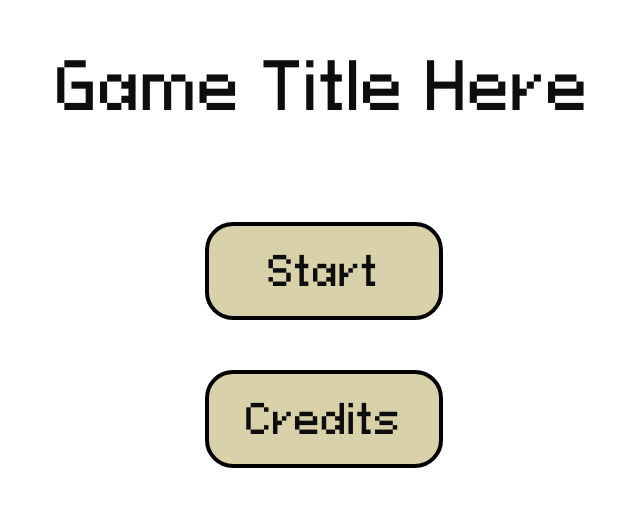
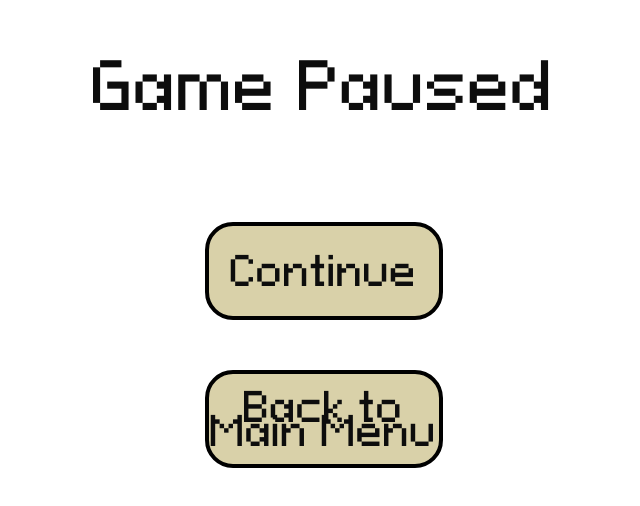
Before and after one commit to realKfiros/cheating-with-a-mimic, a React (Vite) app: page / in a window 1280 px wide. Shown: the part 130-636 px from the top of the page, without its empty margins (316-956 px from the left). Built offline with nearby package versions, Linux system fonts and the light colour scheme.

Commit message:
"universal" menu style

```diff
--- a/src/App.tsx
+++ b/src/App.tsx
@@ -7,19 +7,20 @@ import { AppContext, StoreProps } from "./store";
 import { GameContext, GameStore } from "./stores/game_store";
 import GameView from "./components/game_view";
 import {Dialog} from "./components/dialog";
+import ButcherMenu from "./components/Menus/ButcherMenu";
+import PauseMenu from "./components/Menus/PauseMenu";
 
 const App = observer(() => {
-  const store: any = useContext(AppContext);
-  const { count }: any = store;
-
   return (
     <div className="App">
       <div className="GameCanvas" style={{ height: "100%", width: "100%" }}>
         <div className="BackgroundTexture"></div>
         <div className="ForegroundElements">
-          <MainMenu />
+          {/*<MainMenu />*/}
+          {/*<ButcherMenu />*/}
+          <PauseMenu />
           <GameContext.Provider value={new GameStore()}>
-            <GameView></GameView>
+            <GameView />
           </GameContext.Provider>
         </div>
       </div>
--- a/src/components/Menus/MainMenu.tsx
+++ b/src/components/Menus/MainMenu.tsx
@@ -2,29 +2,13 @@ import React, {useContext} from 'react';
 import {css} from "@emotion/react";
 import MenuButton from '../menu_button';
 import {AppContext} from "../../store";
-
-const styleMainMenu = css`
-	display: flex;
-	flex-direction: column;
-	color: #0D0D0D;
-	justify-content: center;
-	align-items: center;
-
-	> * {
-		margin: 25px auto;
-	}
-
-	.title {
-		font-size: 64px;
-		margin-bottom: 100px;
-	}
-`;
+import {menu} from "../../styles";
 
 const MainMenu = () =>
 {
 	const {openDialog}: any = useContext(AppContext);
 
-	return <div css={styleMainMenu}>
+	return <div css={menu}>
 		<div className="title">Game Title Here</div>
 		<MenuButton text="Start" onClick={() => window.alert('wow')}/>
 		<MenuButton text="Credits" onClick={() => openDialog('Credits', <ul>
--- a/src/components/Menus/PauseMenu.tsx
+++ b/src/components/Menus/PauseMenu.tsx
@@ -1,27 +1,10 @@
 import React from "react";
-import { css } from "@emotion/react";
 import MenuButton from "../menu_button";
-
-const stylePauseMenu = css`
-  display: flex;
-  flex-direction: column;
-  justify-content: center;
-  align-items: center;
-
-  > * {
-    margin: 25px auto;
-  }
-
-  .title {
-    color: black;
-    font-weight: bold;
-    font-size: 64px;
-  }
-`;
+import {menu} from "../../styles";
 
 const PauseMenu = () => {
   return (
-    <div css={stylePauseMenu}>
+    <div css={menu}>
       <div className="title">Game Paused</div>
       <MenuButton text="Continue" onClick={() => console.log("continue")} />
       <MenuButton text="Back to Main Menu" onClick={() => console.log("quit")} />
--- /dev/null
+++ b/src/styles.tsx
@@ -0,0 +1,18 @@
+import {css} from "@emotion/react";
+
+export const menu = css`
+	display: flex;
+	flex-direction: column;
+	color: #0D0D0D;
+	justify-content: center;
+	align-items: center;
+
+	> * {
+		margin: 25px auto;
+	}
+
+	.title {
+		font-size: 64px;
+		margin-bottom: 100px;
+	}
+`;
```
Also changed, not shown: src/components/Menus/ButcherMenu.tsx (+2 -16 lines).
